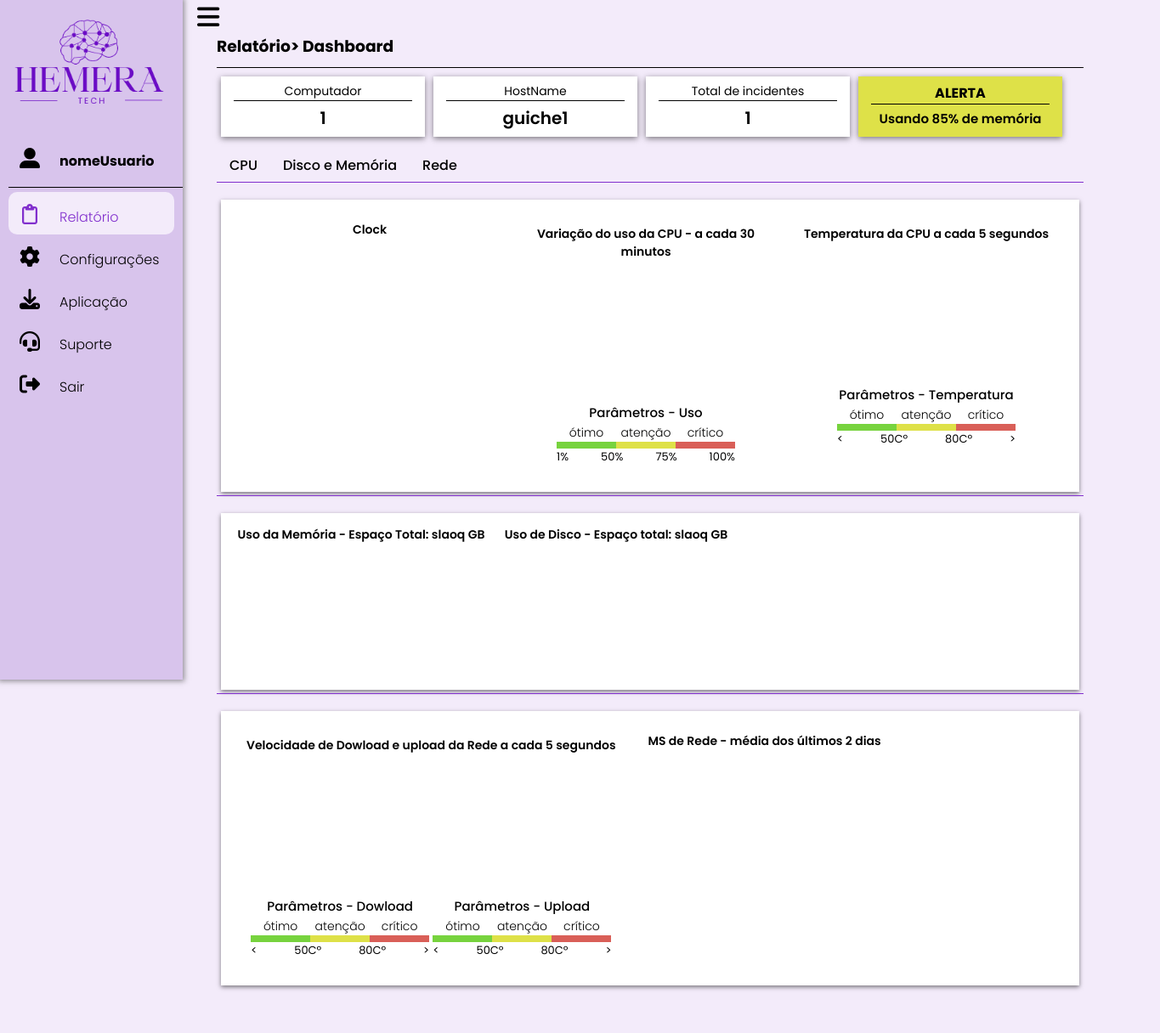
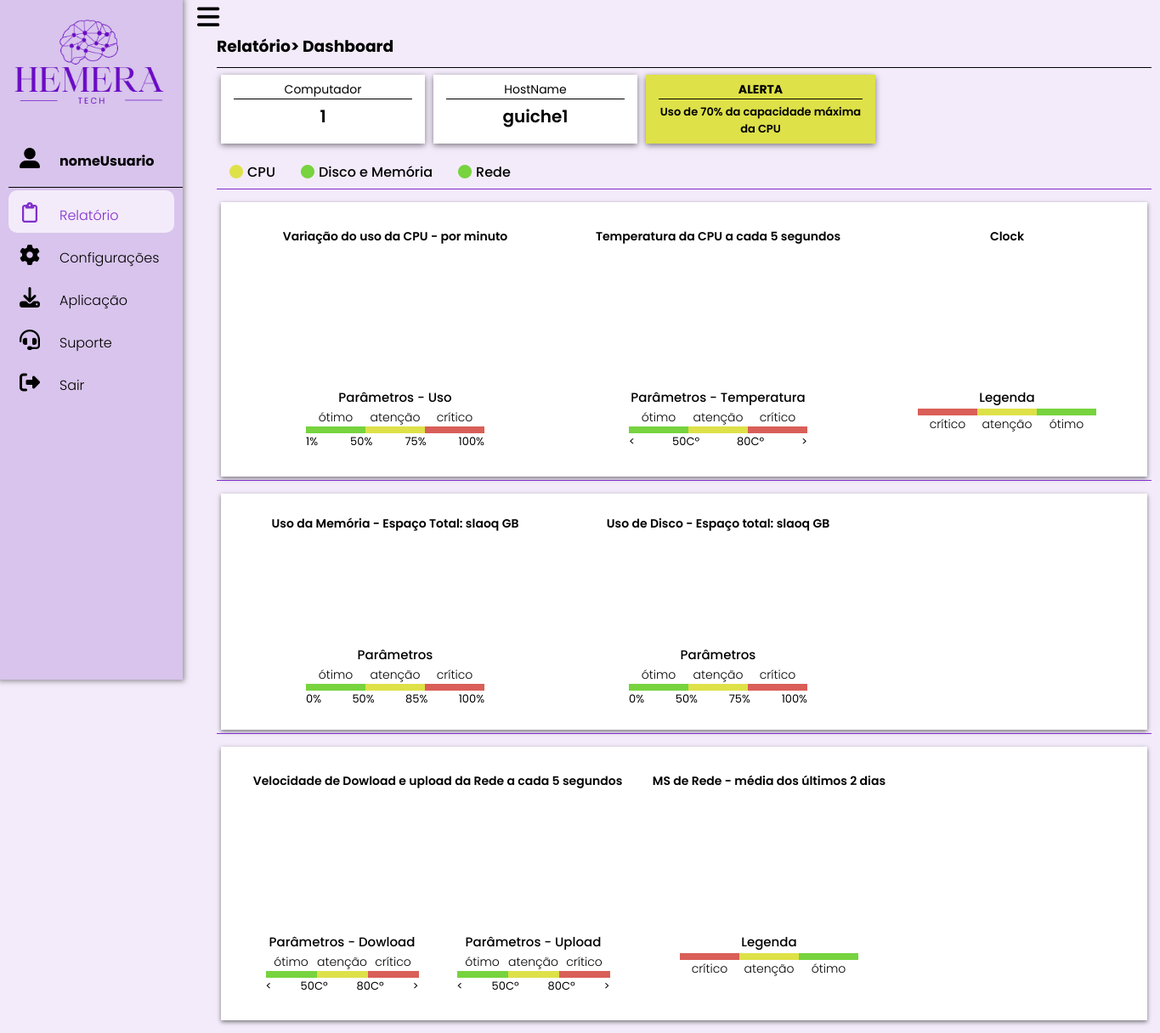
Before and after one commit to lethiciaferraz/Hemera-Tech, a website: page site/public/dashboard/dashboardDetalhes.html in a window 1280 px wide. Shown: the whole page at 85% size, 1365 px wide, since content can reach past the window. Before the commit the page ends 1175 px from the top, so only its background shows below. Drawn offline with nearby package versions, Linux system fonts and the light colour scheme.

Commit message:
Alterações na página da dashboard

```diff
--- a/site/public/css/dashboard/dashboardDetalhes.css
+++ b/site/public/css/dashboard/dashboardDetalhes.css
@@ -39,23 +39,17 @@
     text-align: center;
 }
 
-.dashboard_detalhes .caixas #caixa #dado_totalIncidentes {
-    margin: 5px 5px;
-    font-weight: var(--letraSemiBold);
-    font-size: 20px;
-    text-align: center;
-}
 
 .dashboard_detalhes .caixas #caixa_alerta {
     margin: 5px;
-    width: 240px;
+    width: 270px;
     box-shadow: 0px 2px 7px 0px rgba(0, 0, 0, 0.5);
     padding: 7px 15px 2px 15px;
 
 }
 
 .dashboard_detalhes .caixas #caixa_alerta b {
-    font-size: 16px;
+    font-size: 14px;
     display: block;
     text-align: center;
 }
@@ -64,9 +58,9 @@
     display: flex;
     justify-content: center;
     align-items: center;
-    margin: 5px 5px;
+    margin: 5px 1px;
     font-weight: var(--letraSemiBold);
-    font-size: 15px;
+    font-size: 13px;
     text-align: center;
 }
 
@@ -102,7 +96,7 @@ section{
 
 .dashboard_detalhes .graficos .caixa_grafico {
     background-color: var(--caixa);
-    margin: 20px 5px 5px 5px;
+    margin: 15px 5px 5px 5px;
     padding: 15px;
     box-shadow: 0px 2px 5px 0px rgba(0, 0, 0, 0.5);
     display: flex;
@@ -111,14 +105,23 @@ section{
 }
 
 .dashboard_detalhes .graficos .caixa_grafico .grafico_gauges{
-    margin: 10px;
-    width: 300px;
+    margin: 15px 5px;
+    width: 290px;
 }
 
 
 .dashboard_detalhes .graficos .caixa_grafico .grafico_linha{
     margin: 15px;
+    width: 350px;
+    /* height: 290px; */
 }
+
+.dashboard_detalhes .graficos .caixa_grafico .grafico_donnut{
+    margin: 10px 15px;
+    width: 350px;
+    /* height: 290px; */
+}
+
 
 .dashboard_detalhes .graficos .caixa_grafico p {
     font-weight: var(--letraSemiBold);
@@ -149,6 +152,11 @@ section{
     font-size: 14px;
     font-weight: var(--letraLight);
 }
+
+.caixa_parametros_dowload_upload{
+display: flex;
+justify-content: space-around;
+}
 .dashboard_detalhes #legenda #caixinha_dados_parametros{
     font-size: 13px;
     display: flex;
--- a/site/public/css/dashboard/relatorio.css
+++ b/site/public/css/dashboard/relatorio.css
@@ -66,7 +66,7 @@ body {
   #tracinho{
     border-bottom: 0.6px solid black;
     margin-top: 10px;
-    margin-bottom: 5px;
+    margin-bottom: 3px;
   }
 
 /* QUANDO CLICA NO MENU SANDUICHE add classe ATIVADO na navbar---------------------*/
--- a/site/public/dashboard/dashboardDetalhes.html
+++ b/site/public/dashboard/dashboardDetalhes.html
@@ -123,17 +123,11 @@
                     <div id="dado_hostName">guiche1</div>
                 </div>
 
-                <div id="caixa">
-                    <p>Total de incidentes</p>
-                    <div id="tracinho" style="margin-top: 0px; margin-bottom: 3px;"></div>
-                    <div id="dado_totalIncidentes">1</div>
-                </div>
-
 
                 <div id="caixa_alerta" style="background-color: var(--caixaAlertaAtencao);">
                     <b>ALERTA</b>
                     <div id="tracinho" style="margin-top: 0px; margin-bottom: 3px;"></div>
-                    <div id="dado_status">Usando 85% de memória</div>
+                    <div id="dado_status">Uso de 70% da capacidade máxima da CPU</div>
                 </div>
 
             </div>
@@ -142,24 +136,33 @@
 
                 <div class="abas">
                     <nav>
-                        <a href="#aba1" data-target="abaCPU">CPU</a>
-                        <a href="#aba2" data-target="abaDiscoEMemoria">Disco e Memória</a>
-                        <a href="#aba3" data-target="abaRede">Rede</a>
+                        <a href="#aba1" data-target="abaCPU">
+                            <div id="dado_status_componente_1">
+                                <i class="fa-solid fa-circle" style="color: #DEE148; margin-right: 5px;"></i>
+                            </div>
+                            CPU
+                        </a>
+                        <a href="#aba2" data-target="abaDiscoEMemoria">
+                            <div id="dado_status_componente_2">
+                                <i class="fa-solid fa-circle" style="color: #77D33E; margin-right: 5px;"></i>
+                            </div>
+                            Disco e Memória
+                        </a>
+                        <a href="#aba3" data-target="abaRede">
+                            <div id="dado_status_componente_3">
+                                <i class="fa-solid fa-circle" style="color: #77D33E; margin-right: 5px;"></i>
+                            </div>
+                            Rede
+                        </a>
                     </nav>
 
                     <!-- ABA 1 -->
 
                     <section class="abaCPU" id="aba1">
                         <div class="caixa_grafico">
-                            <div class="grafico_gauges">
-                                <p>Clock</p>
-                                <div id="valorClock" style="text-align: center;"></div>
-                                <canvas id="myChart3"></canvas>
-                            </div>
-
 
                             <div class="grafico_linha">
-                                <p>Variação do uso da CPU - a cada 30 minutos</p>
+                                <p>Variação do uso da CPU - por minuto</p>
                                 <canvas id="myChart1"> </canvas>
 
                                 <div id="legenda">
@@ -215,10 +218,38 @@
 
                                     <div id="caixinha_dados_parametros">
                                         <span>
-                                            <</span>
+                                            < </span>
                                                 <span>50Cº</span>
                                                 <span>80Cº</span>
                                                 <span>></span>
+                                    </div>
+
+                                </div>
+                            </div>
+
+                            <div class="grafico_gauges">
+                                <p>Clock</p>
+                                <div id="valorClock" style="text-align: center;"></div>
+                                <canvas id="myChart3"></canvas>
+
+                                <div id="legenda">
+                                    <h3>Legenda</h3>
+
+                                    <div id="caixinha">
+                                        <div id="legenda_critico">
+                                            <div style="background-color: #D95F58; height: 8px; width: 70px;"> </div>
+                                            crítico
+                                        </div>
+
+                                        <div id="legenda_atencao">
+                                            <div style="background-color: #DEE148; height: 8px; width: 70px;"> </div>
+                                            atenção
+                                        </div>
+
+                                        <div id="legenda_otimo">
+                                            <div style="background-color: #77D33E; height: 8px; width: 70px;"> </div>
+                                            ótimo
+                                        </div>
                                     </div>
 
                                 </div>
@@ -230,15 +261,69 @@
                     <!-- ABA 2 -->
                     <section class="abaDiscoEMemoria" id="aba2">
                         <div class="caixa_grafico">
-                            <div>
+                            <div class="grafico_donnut">
+                                <p>Uso da Memória - Espaço Total: slaoq GB</p>
+                                <canvas id="myChart4" style="display: inline-block;box-sizing: border-box;width: 230px;"> </canvas>
+                                <div id="legenda">
+                                    <h3>Parâmetros</h3>
 
-                                <p>Uso da Memória - Espaço Total: slaoq GB</p>
-                                <canvas id="myChart4"> </canvas>
+                                    <div id="caixinha">
+                                        <div id="legenda_otimo">
+                                            ótimo
+                                            <div style="background-color: #77D33E; height: 8px; width: 70px;"> </div>
+                                        </div>
+                                        <div id="legenda_atencao">
+                                            atenção
+                                            <div style="background-color: #DEE148; height: 8px; width: 70px;"> </div>
+                                        </div>
+                                        <div id="legenda_critico">
+                                            crítico
+                                            <div style="background-color: #D95F58; height: 8px; width: 70px;"> </div>
+                                        </div>
+                                    </div>
+
+                                    <div id="caixinha_dados_parametros">
+                                                <span>0%</span>
+                                                <span>50%</span>
+                                                <span>85%</span>
+                                                <span>100%</span>
+
+                                    </div>
+
+                                </div>
                             </div>
 
-                            <div>
+
+                            <div class="grafico_donnut">
                                 <p>Uso de Disco - Espaço total: slaoq GB</p>
-                                <canvas id="myChart5"> </canvas>
+                                <canvas id="myChart5" style="display: inline-block;box-sizing: border-box;width: 230px;"> </canvas>
+
+                                <div id="legenda">
+                                    <h3>Parâmetros</h3>
+
+                                    <div id="caixinha">
+                                        <div id="legenda_otimo">
+                                            ótimo
+                                            <div style="background-color: #77D33E; height: 8px; width: 70px;"> </div>
+                                        </div>
+                                        <div id="legenda_atencao">
+                                            atenção
+                                            <div style="background-color: #DEE148; height: 8px; width: 70px;"> </div>
+                                        </div>
+                                        <div id="legenda_critico">
+                                            crítico
+                                            <div style="background-color: #D95F58; height: 8px; width: 70px;"> </div>
+                                        </div>
+                                    </div>
+
+                                    <div id="caixinha_dados_parametros">
+                                        <span>0%</span>
+                                                <span>50%</span>
+                                                <span>75%</span>
+                                                <span>100%</span>
+                                    </div>
+
+                                </div>
                             </div>
                         </div>
 
@@ -247,8 +332,7 @@
                     <!-- ABA 3 -->
                     <section class="abaRede" id="aba3">
                         <div class="caixa_grafico">
-                            <div class="grafico_linha">
-
+                            <div class="grafico_linha" style="width: 450px;">
                                 <p>Velocidade de Dowload e upload da Rede a cada 5 segundos</p>
                                 <canvas id="myChart6"> </canvas>
 
@@ -260,17 +344,17 @@
                                         <div id="caixinha">
                                             <div id="legenda_otimo">
                                                 ótimo
-                                                <div style="background-color: #77D33E; height: 8px; width: 70px;">
+                                                <div style="background-color: #77D33E; height: 8px; width: 60px;">
                                                 </div>
                                             </div>
                                             <div id="legenda_atencao">
                                                 atenção
-                                                <div style="background-color: #DEE148; height: 8px; width: 70px;">
+                                                <div style="background-color: #DEE148; height: 8px; width: 60px;">
                                                 </div>
                                             </div>
                                             <div id="legenda_critico">
                                                 crítico
-                                                <div style="background-color: #D95F58; height: 8px; width: 70px;">
+                                                <div style="background-color: #D95F58; height: 8px; width: 60px;">
                                                 </div>
                                             </div>
                                         </div>
@@ -291,24 +375,24 @@
                                         <div id="caixinha">
                                             <div id="legenda_otimo">
                                                 ótimo
-                                                <div style="background-color: #77D33E; height: 8px; width: 70px;">
+                                                <div style="background-color: #77D33E; height: 8px; width: 60px;">
                                                 </div>
                                             </div>
                                             <div id="legenda_atencao">
                                                 atenção
-                                                <div style="background-color: #DEE148; height: 8px; width: 70px;">
+                                                <div style="background-color: #DEE148; height: 8px; width: 60px;">
                                                 </div>
                                             </div>
                                             <div id="legenda_critico">
                                                 crítico
-                                                <div style="background-color: #D95F58; height: 8px; width: 70px;">
+                                                <div style="background-color: #D95F58; height: 8px; width: 60px;">
                                                 </div>
                                             </div>
                                         </div>
 
                                         <div id="caixinha_dados_parametros">
                                             <span>
-                                                <</span>
+                                                < </span>
                                                     <span>50Cº</span>
                                                     <span>80Cº</span>
                                                     <span>></span>
@@ -323,6 +407,28 @@
                                 <p>MS de Rede - média dos últimos 2 dias</p>
                                 <div id="valorMS" style="text-align: center;"></div>
                                 <canvas id="myChart7"> </canvas>
+
+                                <div id="legenda">
+                                    <h3>Legenda</h3>
+
+                                    <div id="caixinha">
+                                        <div id="legenda_critico">
+                                            <div style="background-color: #D95F58; height: 8px; width: 70px;"> </div>
+                                            crítico
+                                        </div>
+
+                                        <div id="legenda_atencao">
+                                            <div style="background-color: #DEE148; height: 8px; width: 70px;"> </div>
+                                            atenção
+                                        </div>
+
+                                        <div id="legenda_otimo">
+                                            <div style="background-color: #77D33E; height: 8px; width: 70px;"> </div>
+                                            ótimo
+                                        </div>
+                                    </div>
+
+                                </div>
                             </div>
                         </div>
 
--- a/site/public/js/dashboard/funcoesGraficos.js
+++ b/site/public/js/dashboard/funcoesGraficos.js
@@ -50,7 +50,7 @@ function MostrarGraficosCPU() {
     new Chart(ctx1, {
         type: 'line',
         data: {
-            labels: ['14:00:00', '14:30:00', '15:00:00', '15:30:00', '16:00:00', '16:30:00'],
+            labels: ['18:00:00', '18:01:00', '18:02:00', '18:03:00', '18:04:00', '18:05:00'],
             datasets: [{
                 label: 'Uso em %',
                 data: [40, 45, 35, 50, 80, 100],
@@ -71,7 +71,7 @@ function MostrarGraficosCPU() {
     new Chart(ctx2, {
         type: 'line',
         data: {
-            labels: ['14:00:00', '14:00:05', '14:00:10', '14:00:15', '14:00:20', '14:00:25'],
+            labels: ['18:04:40', '18:04:45', '18:04:50', '18:04:55', '18:05:00', '18:05:05'],
             datasets: [{
                 label: 'Temperatura em Cº',
                 data: [12, 19, 3, 5, 2, 3],
```
Also changed, not shown: site/public/dashboard/aplicação.html (+1 -1 lines).
